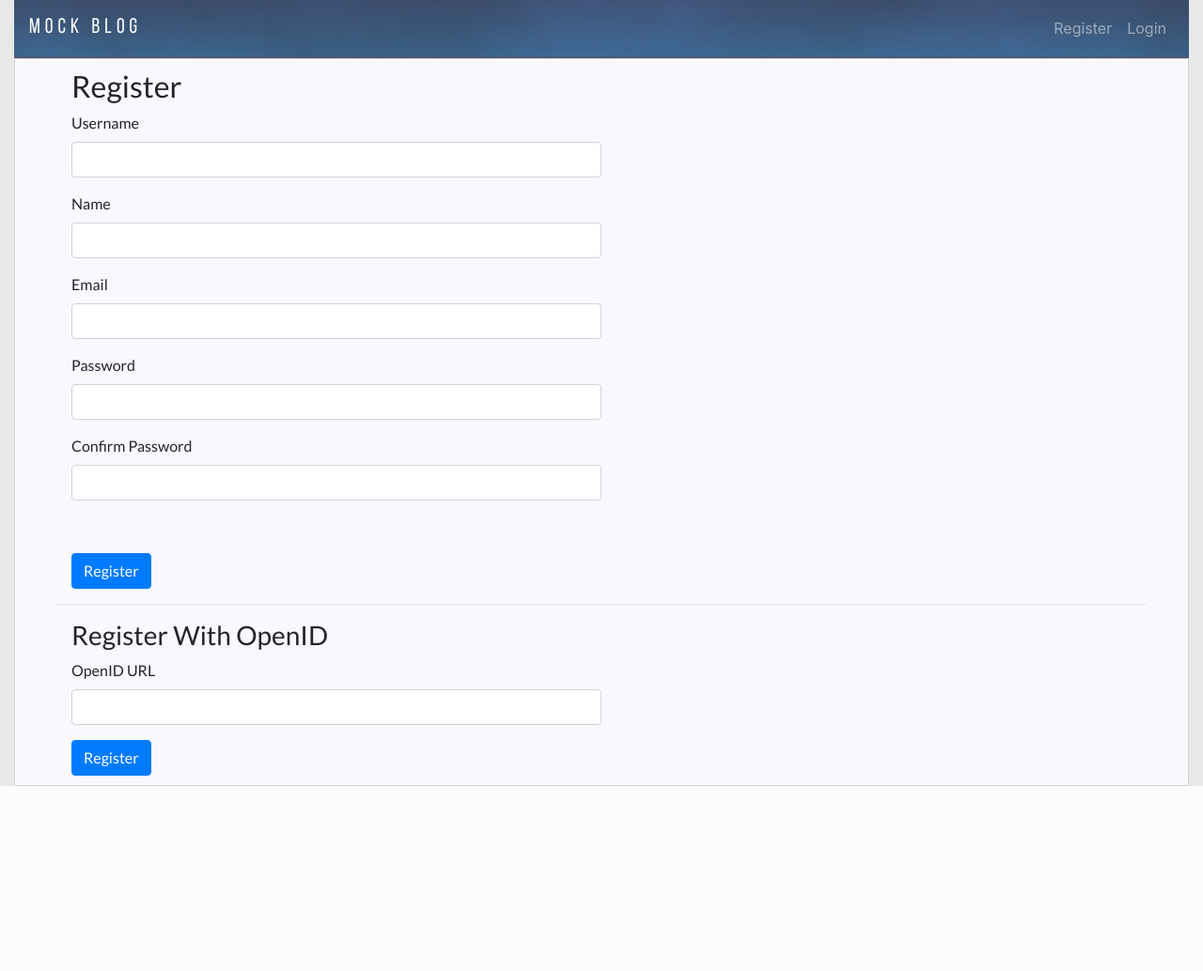
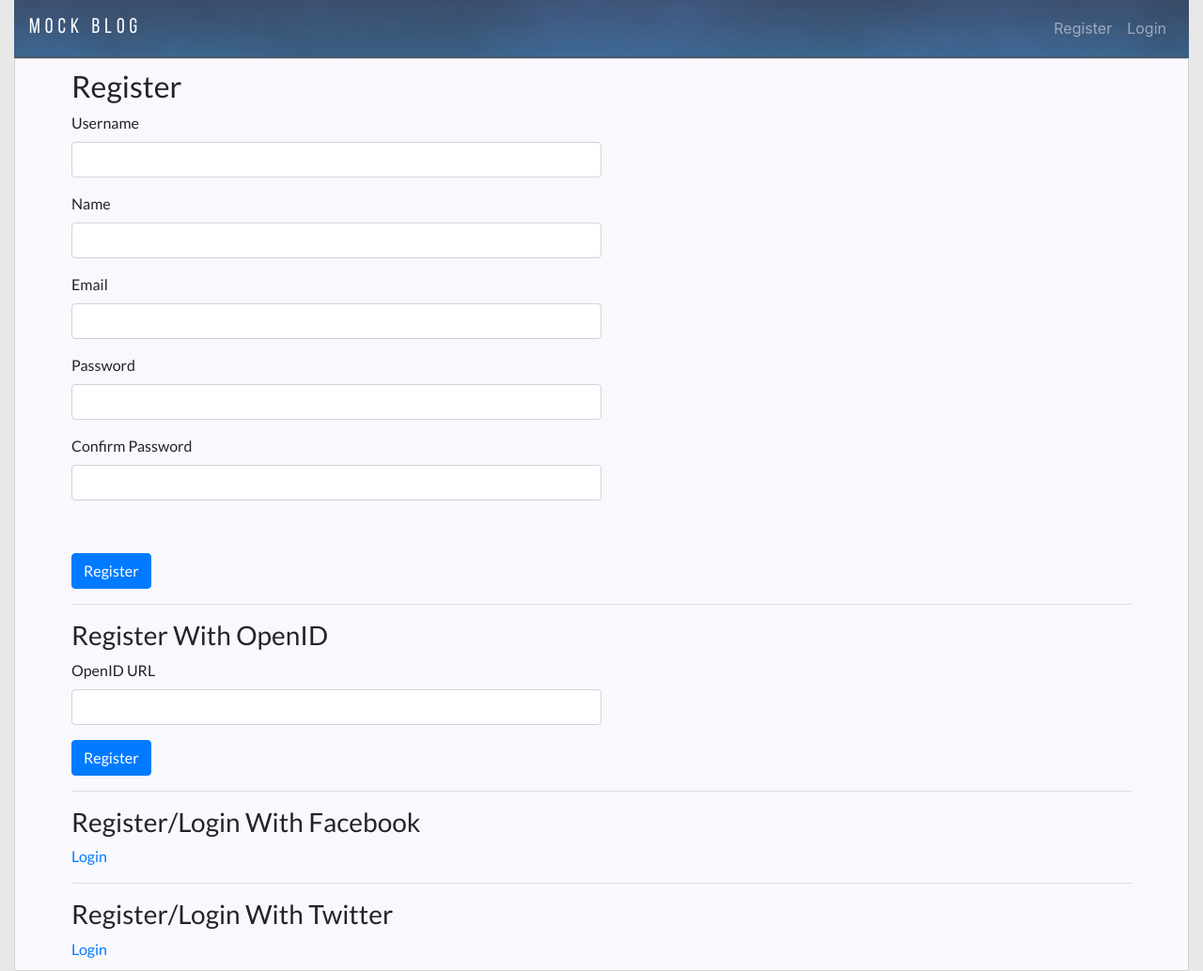
Before and after one commit to adenh93/DockerFlaskTutorial, a Flask app: template webapp/templates/auth/register.html in a window 1280 px wide. Shown: the whole page at 94% size. Before the commit the page ends 837 px from the top, so only its background shows below. Run offline with Flask 2, Linux system fonts and the light colour scheme; the template is opened without the code that fills it: values that come from a table or form of the project are taken from there, others are empty; parts of the project's set-up code (start-up, migrations or seed data) failed here and were passed over; some libraries are stand-ins or nearby versions.

Commit message:
Implemented OAuth authentication using Facebook and Twitter. Authenticated users have an account created if it does not already exist

```diff
--- a/config.py
+++ b/config.py
@@ -8,6 +8,11 @@ class Config(object):
     RECAPTCHA_PUBLIC_KEY = "6LesqJwUAAAAAHwYA5459Zxsj373s80Fo7b9V7YW"
     RECAPTCHA_PRIVATE_KEY = "6LesqJwUAAAAANWhDTxkIOBFmbp9ytEB3Qd1qYrz"
 
+    TWITTER_API_KEY = "XXX"
+    TWITTER_API_SECRET = "XXXX"
+    FACEBOOK_CLIENT_ID = "YYY"
+    FACEBOOK_CLIENT_SECRET = "YYYY"
+
 
 class ProdConfig(Config):
     pass
--- a/requirements.txt
+++ b/requirements.txt
@@ -4,5 +4,7 @@ Flask-WTF
 Flask-Login
 flask-bcrypt
 flask-openid
+flask-dance
+blinker
 Faker
 timeago
--- a/webapp/auth/__init__.py
+++ b/webapp/auth/__init__.py
@@ -2,9 +2,9 @@ import functools
 from flask import flash, redirect, url_for, session, abort
 from flask_login import current_user
 from flask_openid import OpenID
-# from flask_dance.contrib.twitter import make_twitter_blueprint,  twitter
-# from flask_dance.contrib.facebook import make_facebook_blueprint, facebook
-# from flask_dance.consumer import oauth_authorized
+from flask_dance.contrib.twitter import make_twitter_blueprint,  twitter
+from flask_dance.contrib.facebook import make_facebook_blueprint, facebook
+from flask_dance.consumer import oauth_authorized
 from flask_login import LoginManager, login_user
 from flask_bcrypt import Bcrypt
 from flask_login import AnonymousUserMixin
@@ -31,17 +31,17 @@ def create_module(app, **kwargs):
     oid.init_app(app)
     login_manager.init_app(app)
 
-    # twitter_blueprint = make_twitter_blueprint(
-    #     api_key=app.config.get("TWITTER_API_KEY"),
-    #     api_secret=app.config.get("TWITTER_API_SECRET"),
-    # )
-    # app.register_blueprint(twitter_blueprint, url_prefix="/auth/login")
-    #
-    # facebook_blueprint = make_facebook_blueprint(
-    #     client_id=app.config.get("FACEBOOK_CLIENT_ID"),
-    #     client_secret=app.config.get("FACEBOOK_CLIENT_SECRET"),
-    # )
-    # app.register_blueprint(facebook_blueprint, url_prefix="/auth/login")
+    twitter_blueprint = make_twitter_blueprint(
+        api_key=app.config.get("TWITTER_API_KEY"),
+        api_secret=app.config.get("TWITTER_API_SECRET"),
+    )
+    app.register_blueprint(twitter_blueprint, url_prefix="/auth/login")
+
+    facebook_blueprint = make_facebook_blueprint(
+        client_id=app.config.get("FACEBOOK_CLIENT_ID"),
+        client_secret=app.config.get("FACEBOOK_CLIENT_SECRET"),
+    )
+    app.register_blueprint(facebook_blueprint, url_prefix="/auth/login")
 
     from .controllers import auth_blueprint
     app.register_blueprint(auth_blueprint)
@@ -79,19 +79,19 @@ def create_or_login(resp):
     return redirect(url_for('main.index'))
 
 
-# @oauth_authorized.connect
-# def logged_in(blueprint, token):
-#     from .models import db, User
-#     # if blueprint.name == 'twitter':
-#     #     username = session.get('twitter_oauth_token').get('screen_name')
-#     # elif blueprint.name == 'facebook':
-#     #     resp = facebook.get("/me")
-#     #     username = resp.json()['name']
-#     user = User.query.filter_by(username=username).first()
-#     if not user:
-#         user = User()
-#         user.username = username
-#         db.session.add(user)
-#         db.session.commit()
-#     login_user(user)
-#     flash("You have been logged in.", category="success")
+@oauth_authorized.connect
+def logged_in(blueprint, token):
+    from .models import db, User
+    if blueprint.name == 'twitter':
+        username = session.get('twitter_oauth_token').get('screen_name')
+    elif blueprint.name == 'facebook':
+        resp = facebook.get("/me")
+        username = resp.json()['name']
+    user = User.query.filter_by(username=username).first()
+    if not user:
+        user = User()
+        user.username = username
+        db.session.add(user)
+        db.session.commit()
+    login_user(user)
+    flash("You have been logged in.", category="success")
--- a/webapp/templates/auth/register.html
+++ b/webapp/templates/auth/register.html
@@ -63,9 +63,7 @@
                 </div>
                 <input class="btn btn-primary" type="submit" value="Register">
             </form>
-        </div>
-        <hr>
-        <div class="col-md-12">
+            <hr>
             <h3>Register With OpenID</h3>
             <form method="POST" action="{{ url_for('auth.register') }}">
                 {{ openid_form.hidden_tag() }}
@@ -80,6 +78,12 @@
                 </div>
                 <input class="btn btn-primary" type="submit" value="Register">
             </form>
+            <hr>
+            <h3>Register/Login With Facebook</h3>
+            <a href="{{ url_for('facebook.login') }}">Login</a>
+            <hr>
+            <h3>Register/Login With Twitter</h3>
+            <a href="{{ url_for('twitter.login') }}">Login</a>
         </div>
     </div>
 {% endblock %}
```
Also changed, not shown: webapp/templates/auth/login.html (+7 -0 lines).
